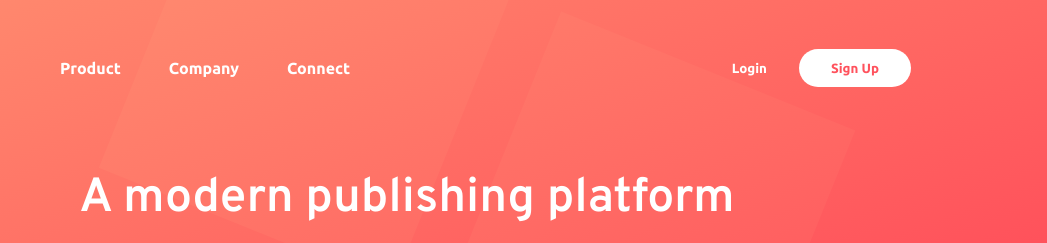
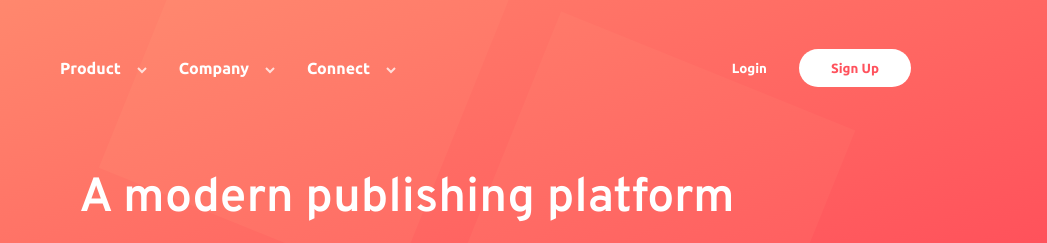
Before and after one commit to sarrietav-frontendmentor/blogr-landing-page, a website: page index.html in a window 1280 px wide. Shown: the top 243 px of the page, 233-1280 px from the left. Drawn offline with Linux system fonts and the light colour scheme; files that its build step writes are made by us from their sources; the site is published under a folder, as on GitHub Pages, so addresses that start at the root find nothing.

Commit message:
build css

```diff
--- a/css/style.comp.css
+++ b/css/style.comp.css
@@ -193,7 +193,7 @@ footer {
   transition: all 0.2s; }
   .dropdown__title::after {
     transition: all 0.2s;
-    content: url("/assets/icon-arrow-light.svg");
+    content: url("../assets/icon-arrow-light.svg");
     display: inline-block;
     margin-left: 1rem; }
   .dropdown:hover .dropdown__title {
```
